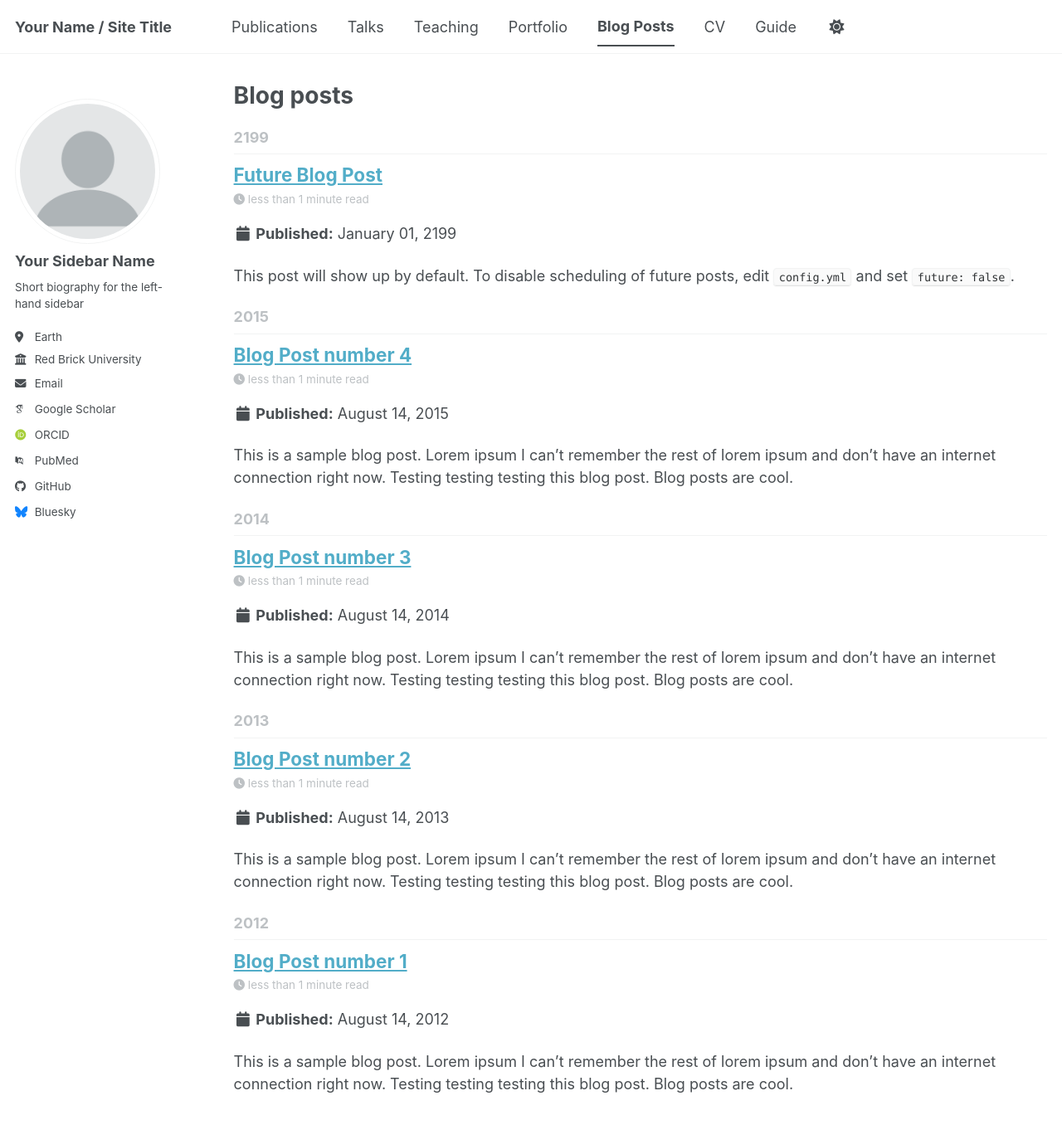
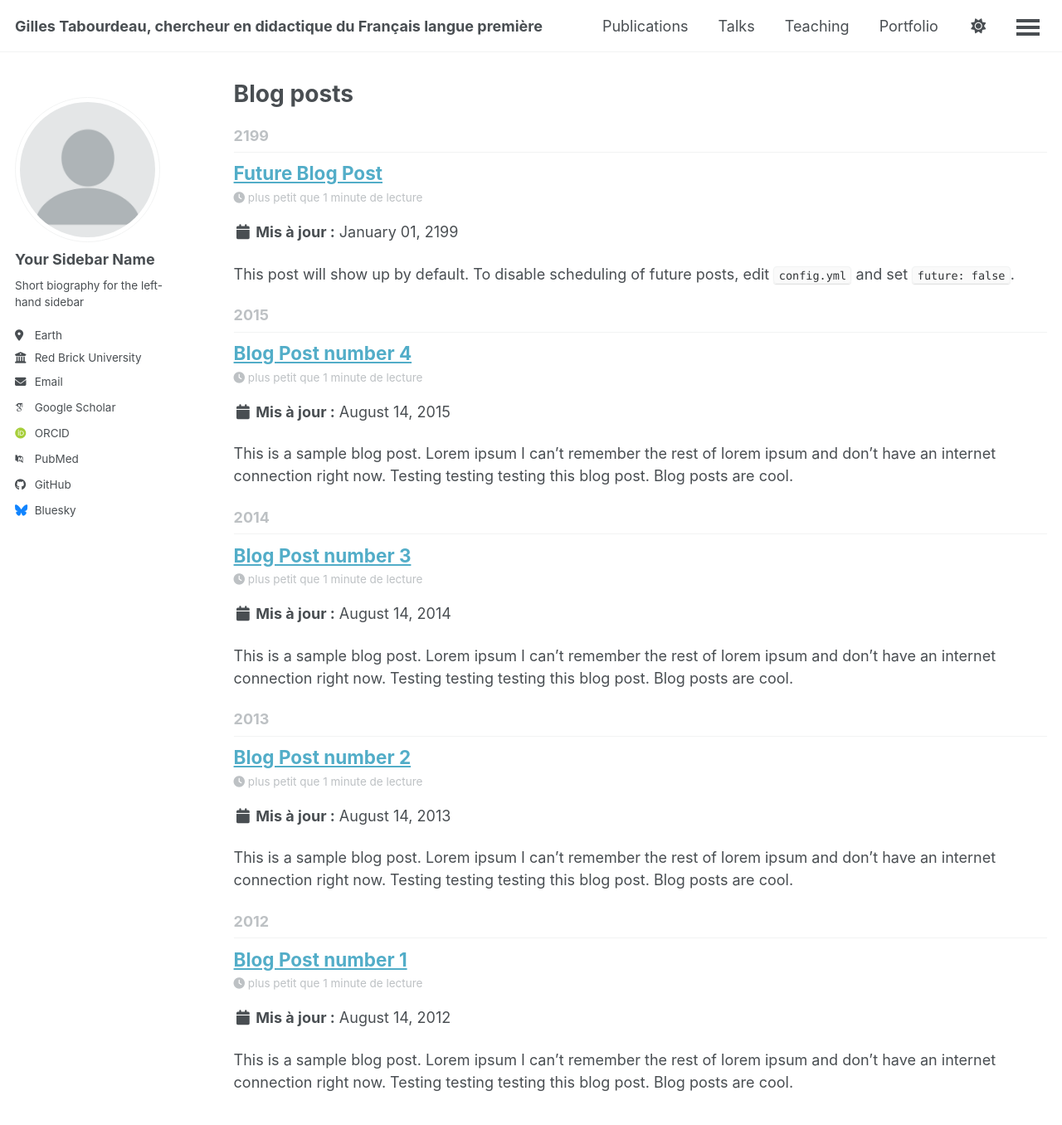
Before and after one commit to gtabourdeau/gtabourdeau.github.io, a Jekyll site: the page built from _pages/year-archive.html, in a window 1280 px wide and 1400 px high. Shown: the top 1356 px of the window at 83% size. Built offline with Jekyll 4.4.1, drawn with Linux system fonts in a browser that asks for light colours; some web fonts are replaced; a script bundle is joined from its source files by our own code; library files that are not in the unit come from our copies; some of the changed text lies outside the part shown.

Commit message:
passage US to FR

```diff
--- a/_config.yml
+++ b/_config.yml
@@ -7,9 +7,9 @@
 # server process.
 
 # Basic Site Settings
-locale                   : "en-US"
+locale                   : "fr-FR"
 site_theme               : "default" # The available themes options are "default", "air", "sunrise", "mint", "dirt" and "contrast"
-title                    : "Your Name / Site Title"
+title                    : "Gilles Tabourdeau, chercheur en didactique du Français langue première"
 title_separator          : "-"
 name                     : &name "Your Name"
 description              : &description "Your Name's academic portfolio"   # Update this with a general description of your site, this is the default if not overridden by a page
```
